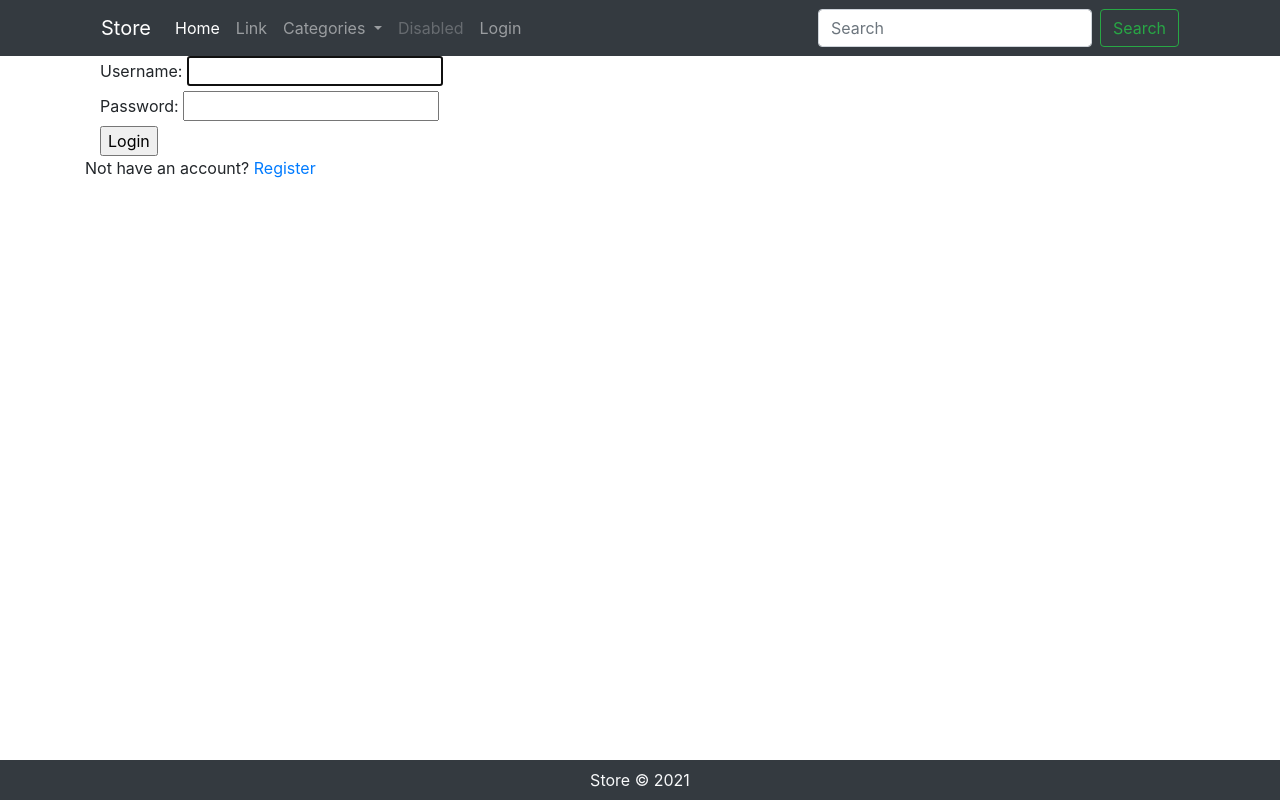
After one commit to gprok/ecommerce, a Django app: page /accounts/login/ in a window 1280 px wide. The commit adds this page. Run offline with Django 3.2, Linux system fonts and the light colour scheme.

Commit message:
sprint03 login register

```diff
--- a/ecommerce/settings.py
+++ b/ecommerce/settings.py
@@ -124,3 +124,6 @@ STATIC_URL = '/static/'
 STATICFILES_DIRS = [
     BASE_DIR / 'static',
 ]
+
+LOGIN_REDIRECT_URL = '/'
+LOGOUT_REDIRECT_URL = '/'
--- a/ecommerce/urls.py
+++ b/ecommerce/urls.py
@@ -21,5 +21,6 @@ import store
 urlpatterns = [
     path('admin/', admin.site.urls),
     path('store/', include('store.urls')),
+    path('accounts/', include('django.contrib.auth.urls')),
     path('', store.views.index)
 ]
--- a/store/urls.py
+++ b/store/urls.py
@@ -5,4 +5,5 @@ from . import views
 urlpatterns = [
     path('category/<str:slug>', views.category),
     path('product/<str:slug>', views.product),
+    path('register', views.register),
 ]
--- /dev/null
+++ b/templates/registration/login.html
@@ -0,0 +1,24 @@
+{% extends 'store/base.html' %}
+
+{% block title %}Login{% endblock %}
+
+{% block content %}
+
+    <div class="container">
+    {% if form.errors %}
+        <p>Username or Password is wrong.</p>
+    {% endif %}
+
+
+    <form method="post" action="{% url 'login' %}">
+        {% csrf_token %}
+        {{ form.username.label_tag }} {{ form.username }}<br>
+        {{ form.password.label_tag }} {{ form.password }}<br>
+        <input type="submit" value="Login">
+    </form>
+    </div>
+    <div>
+        Not have an account? <a href="/store/register">Register</a>
+    </div>
+
+{% endblock %}
--- a/templates/store/base.html
+++ b/templates/store/base.html
@@ -48,10 +48,19 @@
                                 <a class="dropdown-item" href="/store/category/{{ cat.slug }}">{{ cat }}</a>
                             {% endfor %}
                         </div>
-                    </li>c
+                    </li>
                     <li class="nav-item">
                         <a class="nav-link disabled" href="#" tabindex="-1" aria-disabled="true">Disabled</a>
                     </li>
+                    {% if user.is_authenticated %}
+                        <li class="nav-item">
+                            <a class="nav-link" href="/accounts/logout">Logout</a>
+                        </li>
+                    {% else %}
+                        <li class="nav-item">
+                            <a class="nav-link" href="/accounts/login">Login</a>
+                        </li>
+                    {% endif %}
                 </ul>
                 <form class="form-inline my-2 my-lg-0">
                     <input class="form-control mr-sm-2" type="search" placeholder="Search" aria-label="Search">
```
Also changed, not shown: docs/spring03.md (added, +4 -0 lines), store/forms.py (added, +11 -0 lines), store/views.py (+14 -1 lines), templates/registration/register.html (added, +15 -0 lines), README.md.
